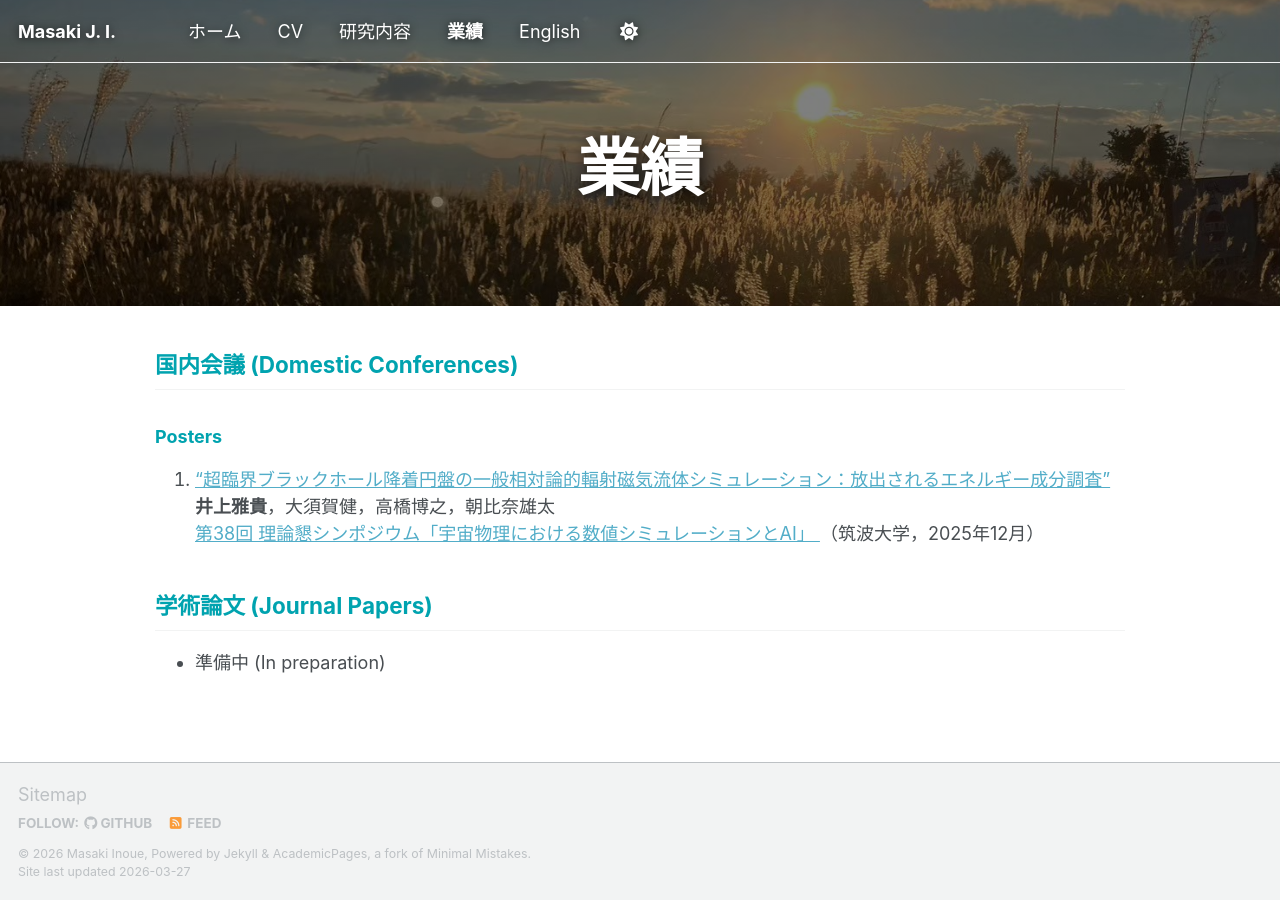
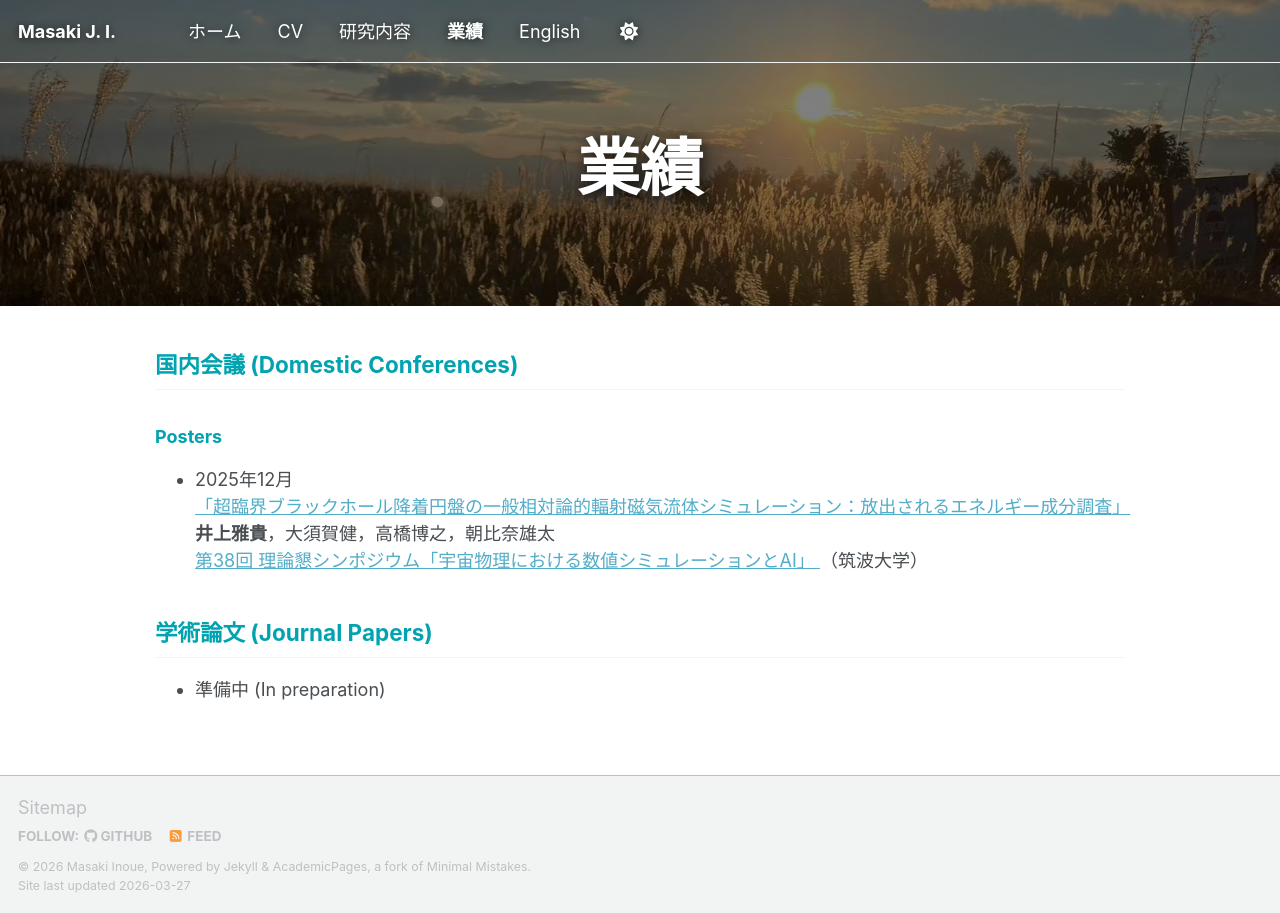
Before and after one commit to Masaki206/Masaki206.github.io, a Jekyll site: the page built from _pages/publications.html, in a window 1280 px wide. Built offline with Jekyll 4.4.1, drawn with Linux system fonts in a browser that asks for light colours; a script bundle is joined from its source files by our own code; library files that are not in the unit come from our copies.

Commit message:
Update publications.html

```diff
--- a/_pages/publications.html
+++ b/_pages/publications.html
@@ -14,18 +14,28 @@ header:
 
 <h3>Posters</h3>
 
-<ol>
+<ul class="pub-list">
   <li>
-    <a href="/files/P75_MasakiInoue.pdf" target="_blank">
-    “超臨界ブラックホール降着円盤の一般相対論的輻射磁気流体シミュレーション：放出されるエネルギー成分調査”
-    </a><br>
-    <strong>井上雅貴</strong>，大須賀健，高橋博之，朝比奈雄太<br>
-    <a href="https://sites.google.com/view/rironkon2025/%E3%83%9B%E3%83%BC%E3%83%A0" target="blank">
-    第38回 理論懇シンポジウム「宇宙物理における数値シミュレーションとAI」
-    </a>
-    （筑波大学，2025年12月）
+    <div class="pub-date">2025年12月</div>
+
+    <div class="pub-title">
+      <a href="/files/P75_MasakiInoue.pdf" target="_blank">
+        「超臨界ブラックホール降着円盤の一般相対論的輻射磁気流体シミュレーション：放出されるエネルギー成分調査」
+      </a>
+    </div>
+
+    <div class="pub-authors">
+      <strong>井上雅貴</strong>，大須賀健，高橋博之，朝比奈雄太
+    </div>
+
+    <div class="pub-venue">
+      <a href="https://sites.google.com/view/rironkon2025/%E3%83%9B%E3%83%BC%E3%83%A0" target="_blank">
+        第38回 理論懇シンポジウム「宇宙物理における数値シミュレーションとAI」
+      </a>
+      （筑波大学）
+    </div>
   </li>
-</ol>
+</ul>
 
 <h2>学術論文 (Journal Papers)</h2>
 
```
